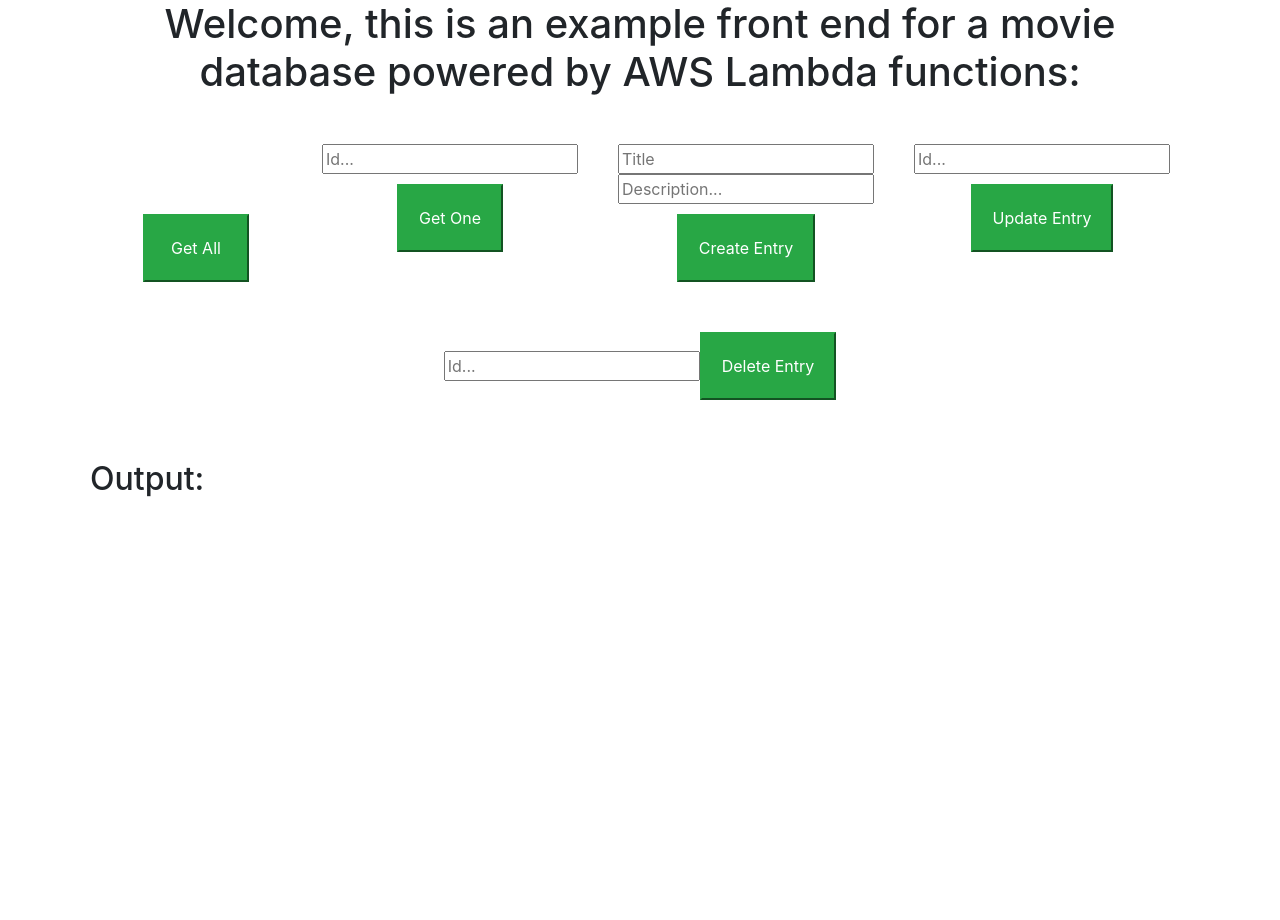
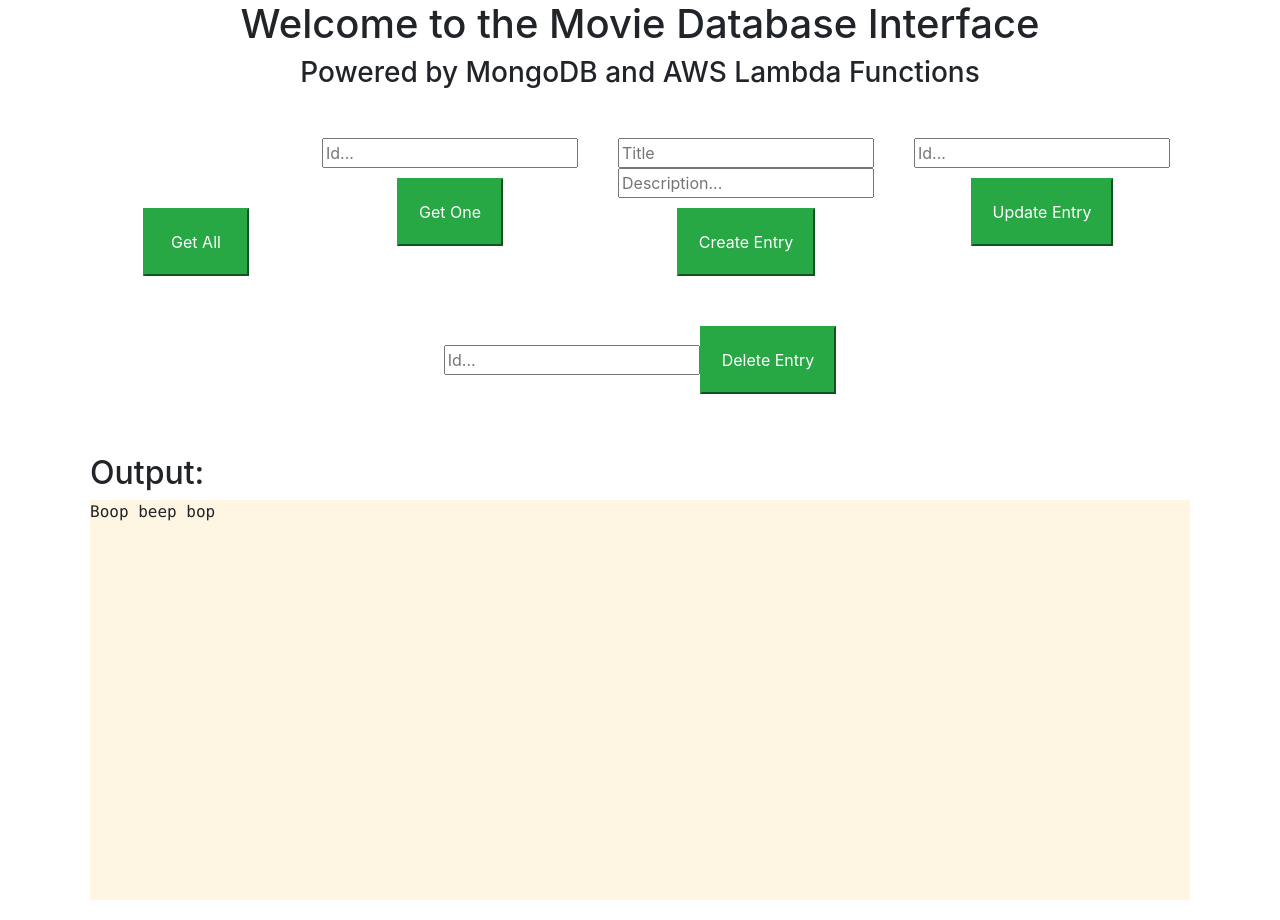
Before and after one commit to kogden/lambda-db-web-interface, an Angular app: page / in a window 1280 px wide. Before the commit the page ends 800 px from the top, so only its background shows below. Built offline with nearby package versions, Linux system fonts and the light colour scheme.

Commit message:
getOne working

```diff
--- a/src/app/app.component.html
+++ b/src/app/app.component.html
@@ -1,6 +1,7 @@
 <!DOCTYPE html>
 <div class="container">
-  <h1 class="text-center">Welcome, this is an example front end for a movie database powered by AWS Lambda functions: </h1>
+  <h1 class="text-center">Welcome to the Movie Database Interface</h1>
+  <h3 class="text-center">Powered by MongoDB and AWS Lambda Functions</h3>
   <div class="row">
 
     <div class="col text-center">
@@ -41,8 +42,8 @@
   </div>
   <div class="row text-center">
     <h2>Output:</h2>
-    <samp *ngIf="movies">
-      <ul>
+    <samp>
+      <ul *ngIf="movies">
         <li *ngFor="let movie of movies">
           <h5>
             {{ movie.title }}
@@ -55,6 +56,16 @@
           <hr>
         </li>
       </ul>
+      <div *ngIf="oneMovie">
+        <h5>
+          {{ oneMovie.title }}
+        </h5>
+        <p>
+          "{{ oneMovie.description }}"
+          <br>
+          id: {{ oneMovie._id }}
+        </p>
+      </div>
       Boop beep bop
     </samp>
   </div>
--- a/src/app/app.component.ts
+++ b/src/app/app.component.ts
@@ -11,6 +11,7 @@
 export class AppComponent {
   title = 'app';
   movies: Movie[];
+  oneMovie: Movie;
   baseUrl = 'https://vivycsg88i.execute-api.us-east-1.amazonaws.com/Public/notes';
 
 
@@ -26,13 +27,20 @@
 
   getOne(value): void {
     this.movieService.getAll().subscribe(data => {
-      data.find(movie => movie._id === value);
+      this.oneMovie = data.find(movie => movie._id === value);
     });
+
   }
 
   create() {
     const title = <HTMLInputElement>document.getElementById('titleEntry');
     const description = <HTMLInputElement>document.getElementById('descEntry');
+
+    const toJson = {
+      'title': title.value,
+      'description': description.value,
+    };
+
     const options = {
       host: this.baseUrl,
       port: '80',
@@ -40,11 +48,6 @@
       headers: {
         'Content-Type': 'application/json',
       }
-    };
-
-    const toJson = {
-      'title': title.value,
-      'description': description.value,
     };
 
     this.http.post(this.baseUrl, toJson, options).subscribe(
```
